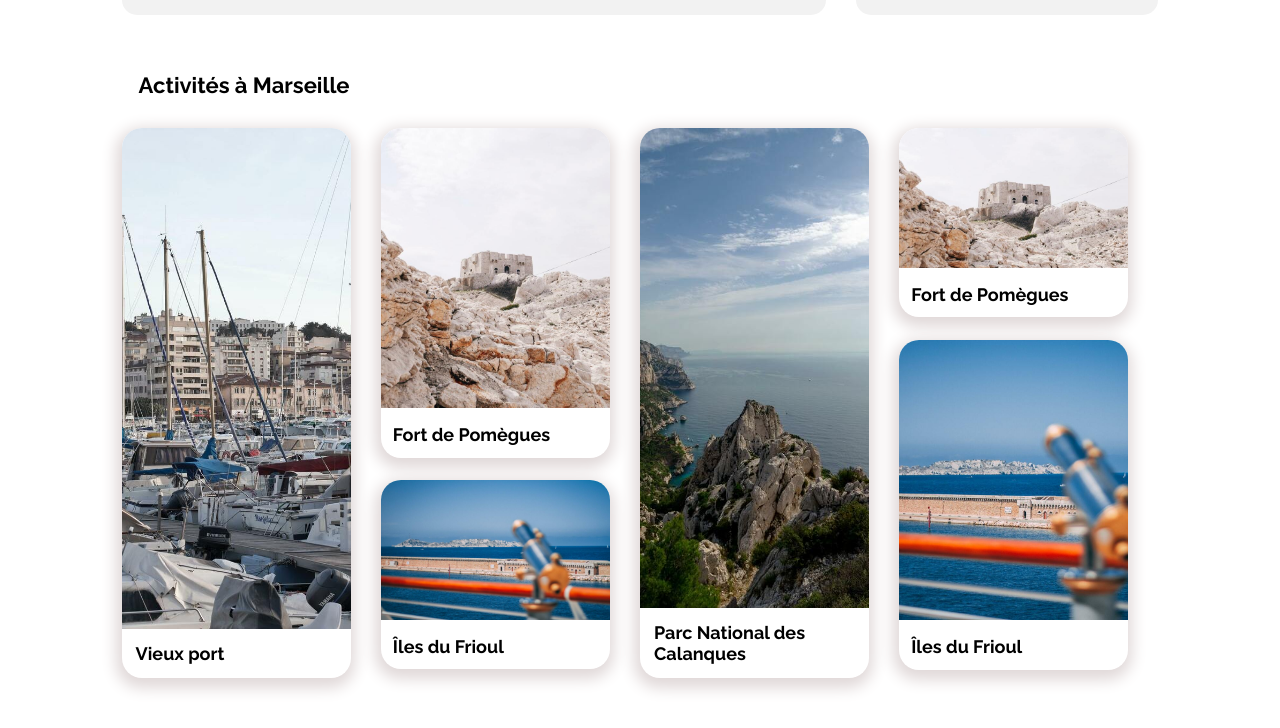
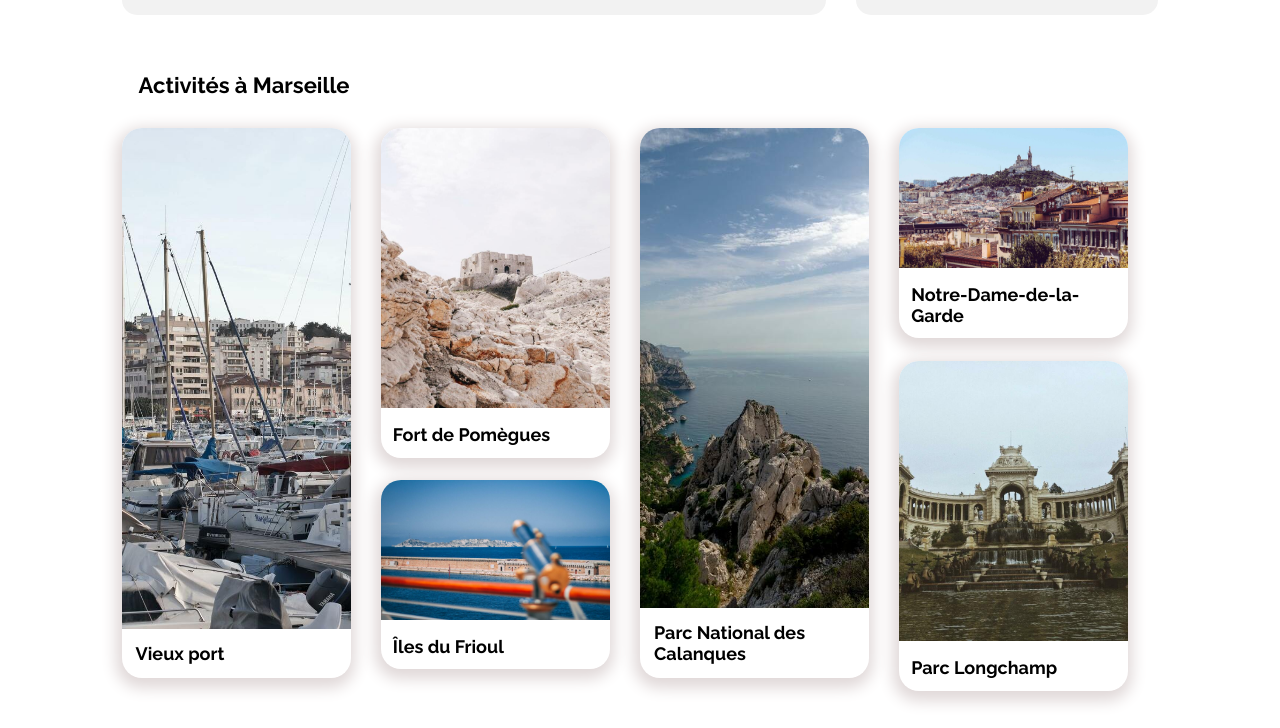
Before and after one commit to SelimBoughlam/SelimBoughlam_2_17072021, a plain HTML site: page index.html in a window 1280 px wide. Shown: the part 961-1689 px from the top of the page. Drawn offline with Linux system fonts and the light colour scheme.

Commit message:
correction photos + textes section 2

```diff
--- a/index.html
+++ b/index.html
@@ -327,12 +327,12 @@
 
           <a class="small_size_bloc_1" href="">
             <div class="small_size_down_1">
-              <img class="small_img_2" src="/img/activites/3_medium/paul-hermann-QFTrLdQIRhI-unsplash.jpg" alt="">
-              <p class="activities_text_small">Fort de Pomègues</p>
+              <img class="small_img_2" src="/img/activites/3_medium/florian-wehde-xW9e8gdotxI-unsplash.jpg" alt="">
+              <p class="activities_text_small">Notre-Dame-de-la-Garde</p>
             </div>
                 <div class="small_size_up">
-                    <img class="small_img_1" src="/img/activites/3_medium/kevin-hikari-rV_Qd1l-VXg-unsplash.jpg" alt="">
-                    <p class="activities_text_small">Îles du Frioul</p>
+                    <img class="small_img_1" src="/img/activites/3_medium/lena-paulin-wH2-EJoDcV0-unsplash.jpg" alt="">
+                    <p class="activities_text_small">Parc Longchamp</p>
                 </div>
 
         </a>
```
